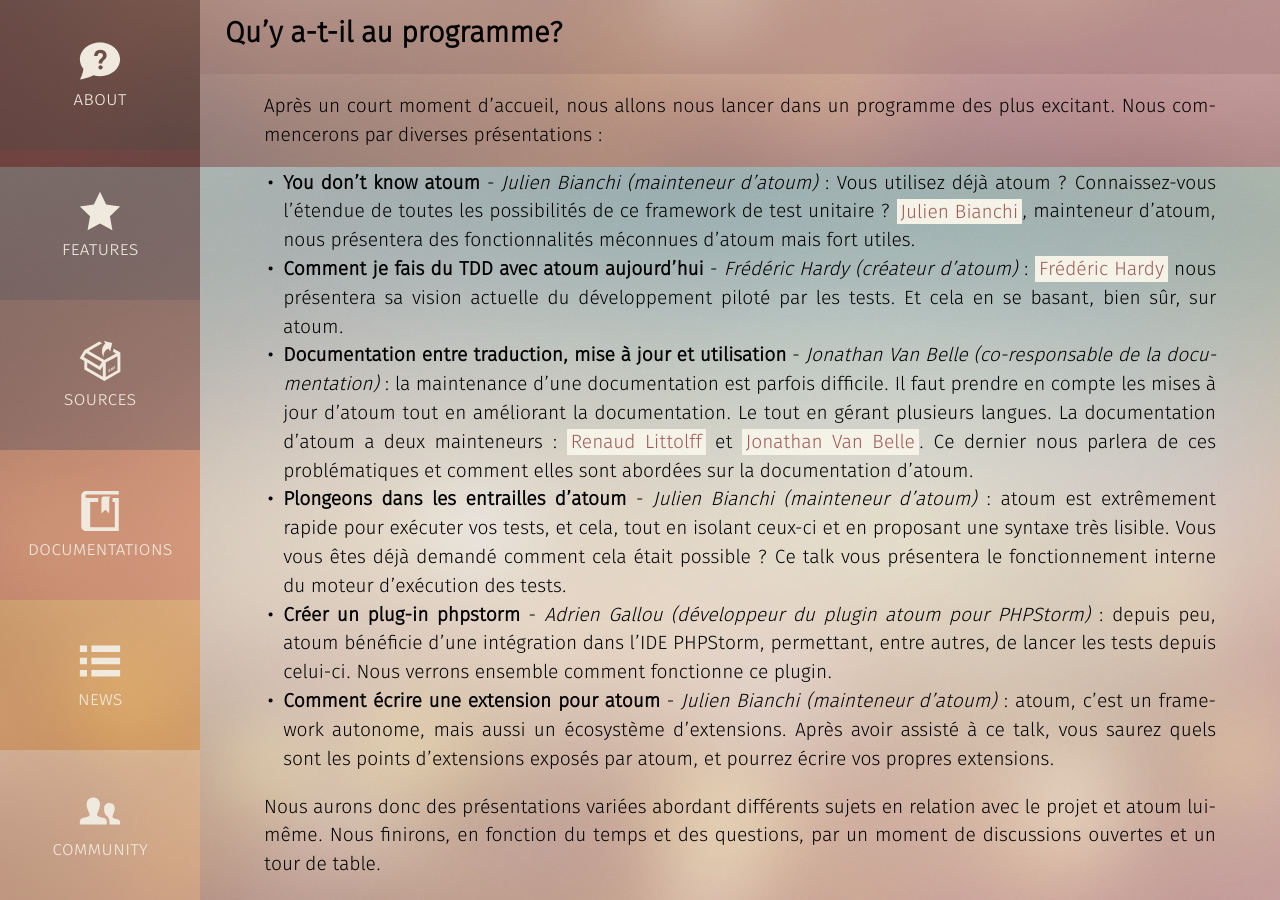
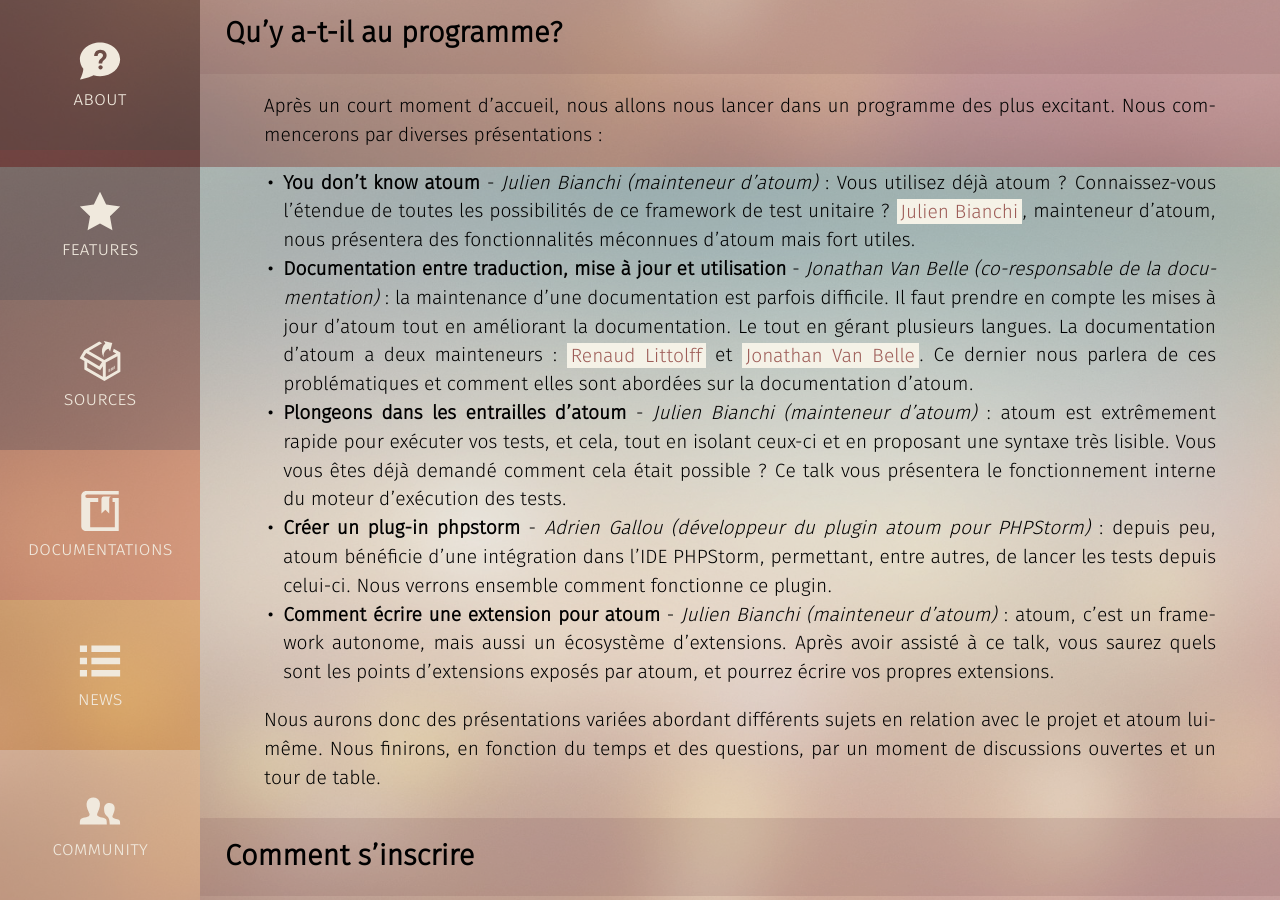
Before and after one commit to atoum/atoum.github.io, a Jekyll site: the page built from _posts/2016-04-27-atoum-s-day.markdown, in a window 1280 px wide and 900 px high, scrolled down 733 px. Built offline with Jekyll 4.4.1, drawn with Linux system fonts in a browser that asks for light colours; comment, search, counter and statistics services are not loaded; a style sheet for code colours, icons or effects is not loaded.

Commit message:
suppression talk "comment je fait du TDD"

```diff
--- a/_posts/2016-04-27-atoum-s-day.markdown
+++ b/_posts/2016-04-27-atoum-s-day.markdown
@@ -23,7 +23,6 @@ Après un court moment d’accueil, nous allons nous lancer dans un programme de
 Nous commencerons par diverses présentations :
 
 * **You don't know atoum** - *Julien Bianchi (mainteneur d'atoum)* : Vous utilisez déjà atoum ? Connaissez-vous l'étendue de toutes les possibilités de ce framework de test unitaire ? [Julien Bianchi](https://twitter.com/jubianchi), mainteneur d'atoum, nous présentera des fonctionnalités méconnues d'atoum mais fort utiles.
-* **Comment je fais du TDD avec atoum aujourd'hui** - *Frédéric Hardy (créateur d'atoum)* : [Frédéric Hardy](https://twitter.com/mageekguy) nous présentera sa vision actuelle du développement piloté par les tests. Et cela en se basant, bien sûr, sur atoum.
 * **Documentation entre traduction, mise à jour et utilisation** - *Jonathan Van Belle (co-responsable de la documentation)* : la maintenance d'une documentation est parfois difficile. Il faut prendre en compte les mises à jour d'atoum tout en améliorant la documentation. Le tout en gérant plusieurs langues. La documentation d'atoum a deux mainteneurs : [Renaud Littolff](https://twitter.com/marmotz) et [Jonathan Van Belle](https://twitter.com/grummfy). Ce dernier nous parlera de ces problématiques et comment elles sont abordées sur la documentation d'atoum.
 * **Plongeons dans les entrailles d'atoum** - *Julien Bianchi (mainteneur d'atoum)* : atoum est extrêmement rapide pour exécuter vos tests, et cela, tout en isolant ceux-ci et en proposant une syntaxe très lisible. Vous vous êtes déjà demandé comment cela était possible ? Ce talk vous présentera le fonctionnement interne du moteur d'exécution des tests.
 * **Créer un plug-in phpstorm** - *Adrien Gallou (développeur du plugin atoum pour PHPStorm)* : depuis peu, atoum bénéficie d'une intégration dans l'IDE PHPStorm, permettant, entre autres, de lancer les tests depuis celui-ci. Nous verrons ensemble comment fonctionne ce plugin.
```
